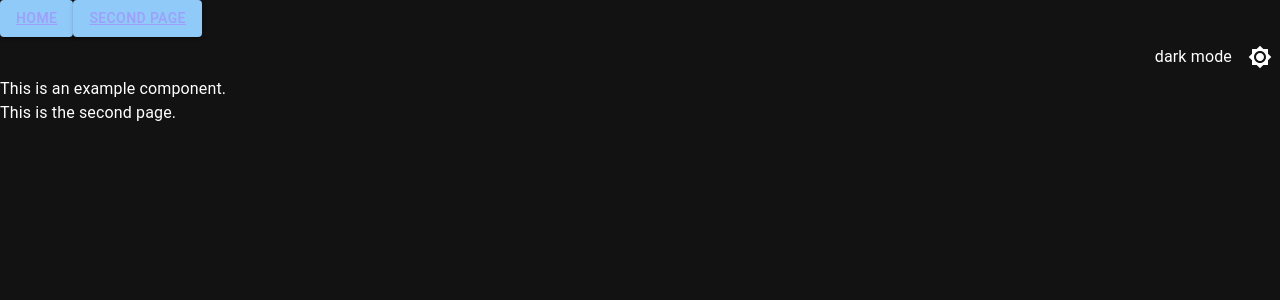
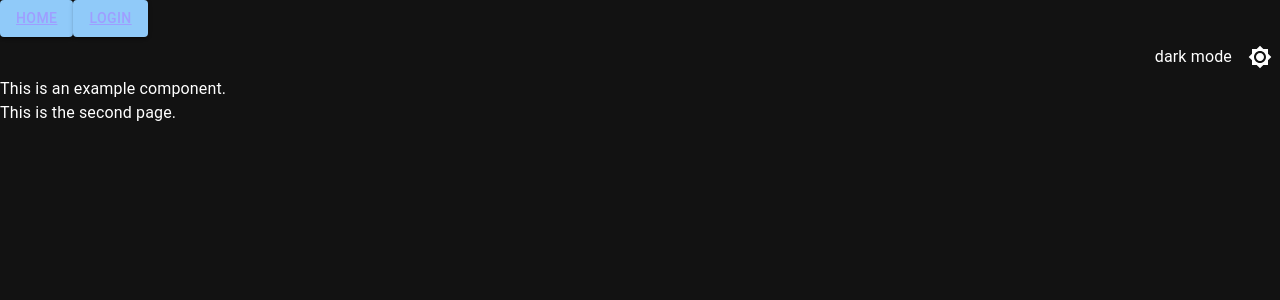
Before and after one commit to MatthewBozin/Binary-Upload-Zoom, a Next.js app: page /secondPage in a window 1280 px wide. Shown: the top 300 px of the page. Built offline with nearby package versions, Linux system fonts and the light colour scheme.

Commit message:
do login page and conditional links in nav

```diff
--- a/client/components/Navbar.tsx
+++ b/client/components/Navbar.tsx
@@ -1,16 +1,50 @@
 import Button from '@mui/material/Button';
 import Link from 'next/link';
 import React from 'react';
+import Cookies from 'universal-cookie';
+
+import { AUTH_COOKIE_NAME } from 'shared/constants';
+
+const cookies = new Cookies();
+
+interface Link {
+  label: string;
+  href: string;
+  external?: boolean;
+}
+
+const baseLinks: Link[] = [
+  { label: 'Home', href: '/' },
+];
+
+const unAuthedLinks: Link[] = [
+  { label: 'Login', href: '/login', external: true },
+];
+
+const authedLinks: Link[] = [
+  { label: 'Protected', href: '/protected' },
+  { label: 'Logout', href: '/logout' },
+];
 
 const Navbar: React.FC = () => {
+  const isAuthed = !!cookies.get(AUTH_COOKIE_NAME);
+
+  const links = [
+    ...baseLinks,
+    ...(isAuthed ? authedLinks : unAuthedLinks),
+  ];
+
   return (
     <nav>
-      <Button variant='contained'>
-        <Link href="/">Home</Link>
-      </Button>
-      <Button variant='contained'>
-        <Link href="/secondPage">Second Page</Link>
-      </Button>
+      {links.map(link => (
+        <Button key={link.label} variant='contained'>
+          {link.external ? (
+            <a href={link.href}>{link.label}</a>
+          ) : (
+            <Link href={link.href}>{link.label}</Link>
+          )}
+        </Button>
+      ))}
     </nav>
   );
 };
--- a/package.json
+++ b/package.json
@@ -44,7 +44,8 @@
     "react": "^17.0.2",
     "react-dom": "^17.0.2",
     "tsconfig-paths": "^4.1.2",
-    "typescript": "^4.9.4"
+    "typescript": "^4.9.4",
+    "universal-cookie": "^4.0.4"
   },
   "devDependencies": {
     "@types/cookie-parser": "^1.4.3",
--- /dev/null
+++ b/shared/constants.ts
@@ -0,0 +1 @@
+export const AUTH_COOKIE_NAME = 'auth-token';
--- a/tsconfig.json
+++ b/tsconfig.json
@@ -27,12 +27,14 @@
     "baseUrl": "./",
     "paths": {
       "server/*": ["server/*"],
-      "client/*": ["client/*"]
+      "client/*": ["client/*"],
+      "shared/*": ["shared/*"]
     }
   },
   "include": [
     "server/**/*",
     "client/**/*",
+    "shared/**/*",
     "pages/**/*"
   ],
   "exclude": [
```
Also changed, not shown: .eslintrc.js, 2 other files (tests, documents, lock files or other folders).
